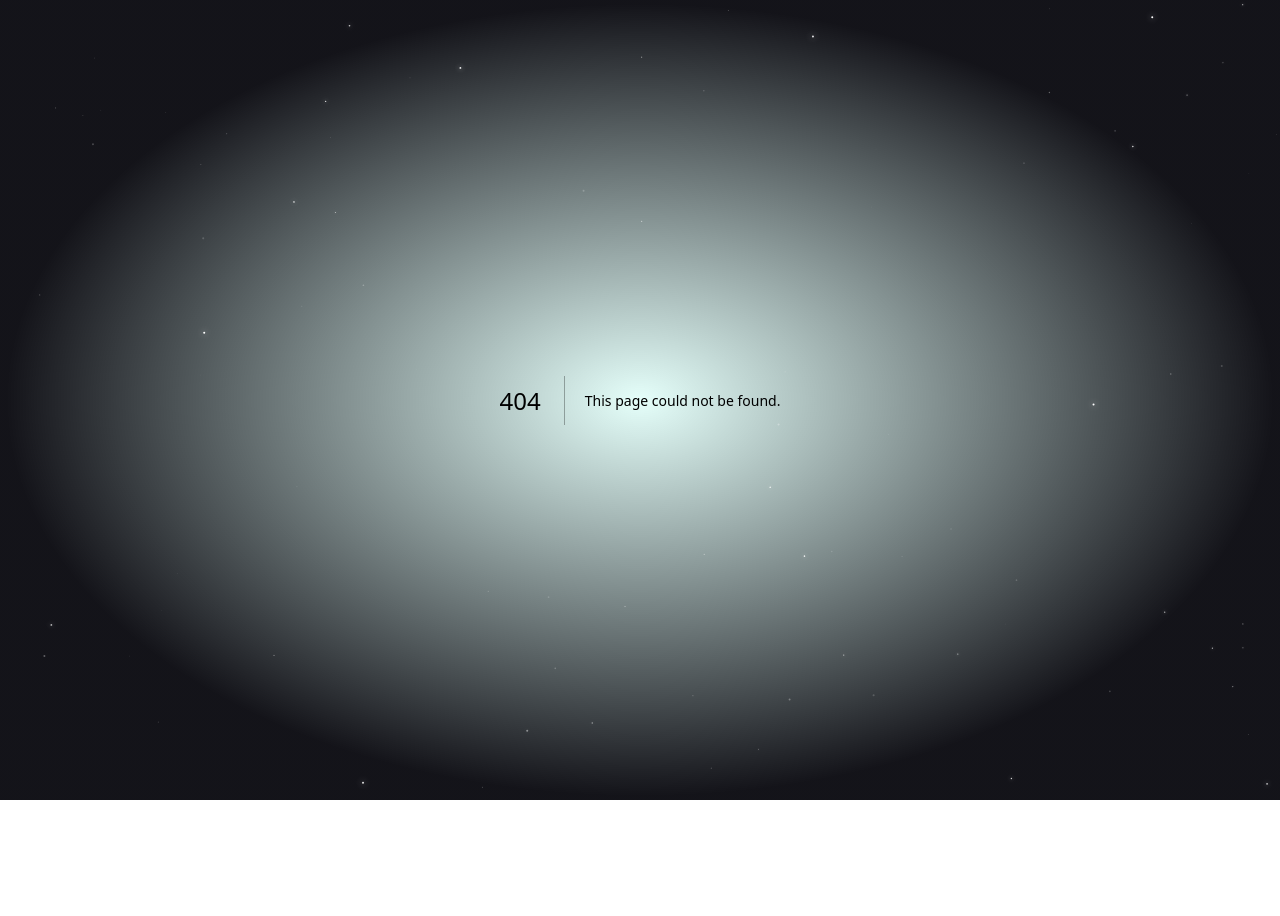
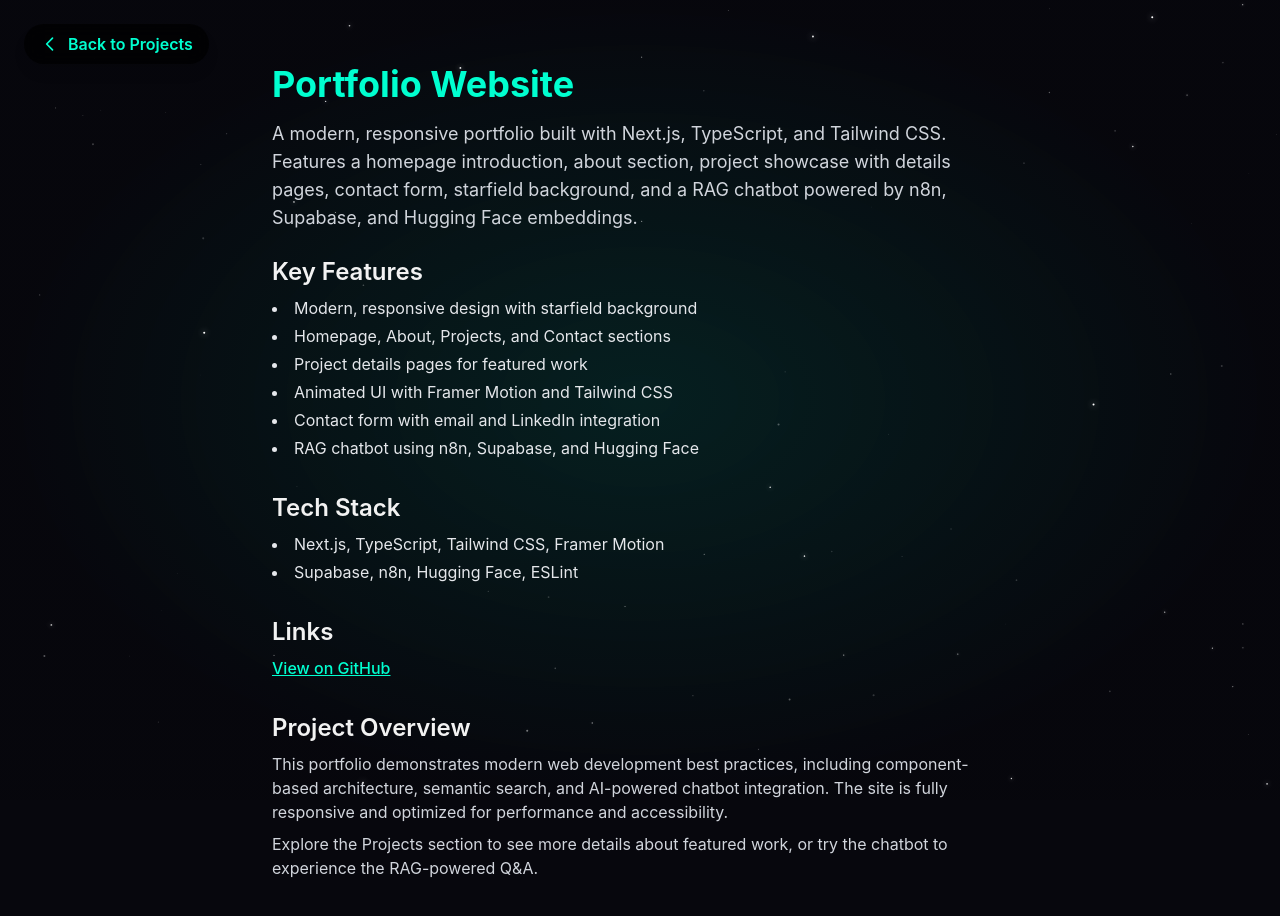
Before and after one commit to Emcoding15/em_portfolio, a Next.js app: page /projects/portfolio-website in a window 1280 px wide. Before the commit this address had no page. Shown: the top 916 px of the page. Before the commit the page ends 800 px from the top, so only its background shows below. Built offline with nearby package versions, Linux system fonts and the light colour scheme.

Commit message:
refactor: update Portfolio Website details and add new page with features and tech stack

```diff
--- /dev/null
+++ b/src/app/projects/portfolio-website/page.tsx
@@ -0,0 +1,53 @@
+import React from "react";
+
+export default function PortfolioWebsitePage() {
+  return (
+    <main className="max-w-3xl mx-auto px-4 py-16">
+      <a
+        href="/#projects"
+        className="fixed top-6 left-6 z-50 inline-flex items-center gap-2 text-[var(--accent)] font-semibold hover:text-blue-400 transition-colors duration-200 bg-black/70 px-4 py-2 rounded-full shadow-lg backdrop-blur"
+        style={{ textDecoration: 'none' }}
+      >
+        <svg className="w-5 h-5" fill="none" stroke="currentColor" viewBox="0 0 24 24">
+          <path strokeLinecap="round" strokeLinejoin="round" strokeWidth={2} d="M15 19l-7-7 7-7" />
+        </svg>
+        Back to Projects
+      </a>
+      <h1 className="text-4xl font-bold mb-4 text-[var(--accent)]">Portfolio Website</h1>
+      <p className="mb-6 text-lg text-gray-300">
+        A modern, responsive portfolio built with Next.js, TypeScript, and Tailwind CSS. Features a homepage introduction, about section, project showcase with details pages, contact form, starfield background, and a RAG chatbot powered by n8n, Supabase, and Hugging Face embeddings.
+      </p>
+      <section className="mb-8">
+        <h2 className="text-2xl font-semibold mb-2">Key Features</h2>
+        <ul className="list-disc list-inside text-gray-200 space-y-1">
+          <li>Modern, responsive design with starfield background</li>
+          <li>Homepage, About, Projects, and Contact sections</li>
+          <li>Project details pages for featured work</li>
+          <li>Animated UI with Framer Motion and Tailwind CSS</li>
+          <li>Contact form with email and LinkedIn integration</li>
+          <li>RAG chatbot using n8n, Supabase, and Hugging Face</li>
+        </ul>
+      </section>
+      <section className="mb-8">
+        <h2 className="text-2xl font-semibold mb-2">Tech Stack</h2>
+        <ul className="list-disc list-inside text-gray-200 space-y-1">
+          <li>Next.js, TypeScript, Tailwind CSS, Framer Motion</li>
+          <li>Supabase, n8n, Hugging Face, ESLint</li>
+        </ul>
+      </section>
+      <section className="mb-8">
+        <h2 className="text-2xl font-semibold mb-2">Links</h2>
+        <a href="https://github.com/Emcoding15/em_portfolio" target="_blank" rel="noopener noreferrer" className="text-[var(--accent)] underline font-medium">View on GitHub</a>
+      </section>
+      <section>
+        <h2 className="text-2xl font-semibold mb-2">Project Overview</h2>
+        <p className="text-gray-300 mb-2">
+          This portfolio demonstrates modern web development best practices, including component-based architecture, semantic search, and AI-powered chatbot integration. The site is fully responsive and optimized for performance and accessibility.
+        </p>
+        <p className="text-gray-300">
+          Explore the Projects section to see more details about featured work, or try the chatbot to experience the RAG-powered Q&A.
+        </p>
+      </section>
+    </main>
+  );
+}
--- a/src/sections/ProjectsSection.tsx
+++ b/src/sections/ProjectsSection.tsx
@@ -12,9 +12,9 @@
   },
   {
     title: "Portfolio Website",
-    description: "Personal portfolio with smooth animations and modern design. Built with React and Framer Motion for engaging user experience.",
-    tech: ["React", "Framer Motion", "TypeScript"],
-    link: "#",
+    description: "A modern, responsive portfolio built with Next.js, TypeScript, and Tailwind CSS. Features a homepage introduction, about section, project showcase with details pages, contact form, starfield background, and a RAG chatbot powered by n8n, Supabase, and Hugging Face embeddings.",
+    tech: ["Next.js", "TypeScript", "Tailwind CSS", "Framer Motion", "Supabase", "n8n", "Hugging Face", "ESLint"],
+  link: "/projects/portfolio-website",
     status: "Active"
   },
   {
```
